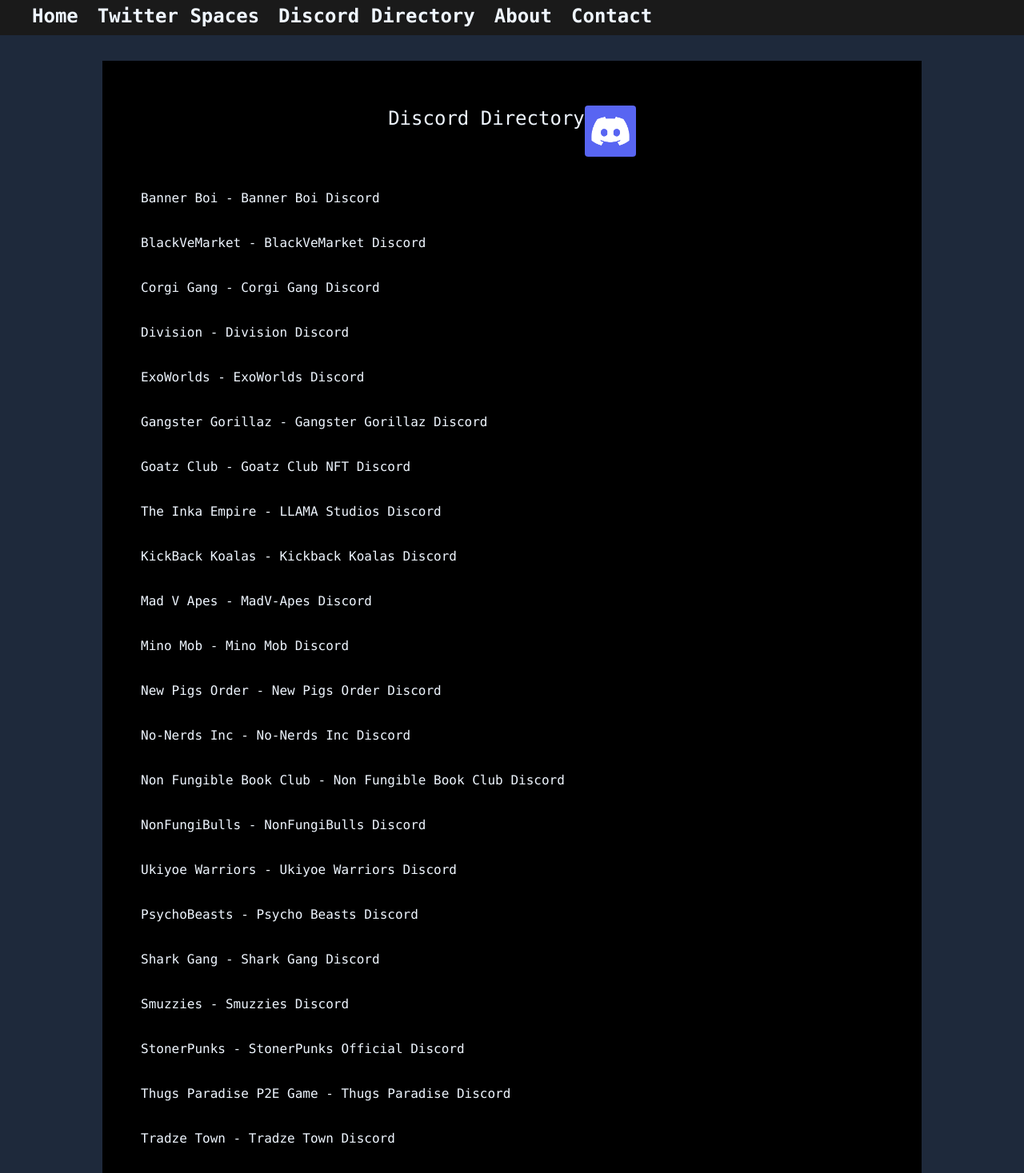
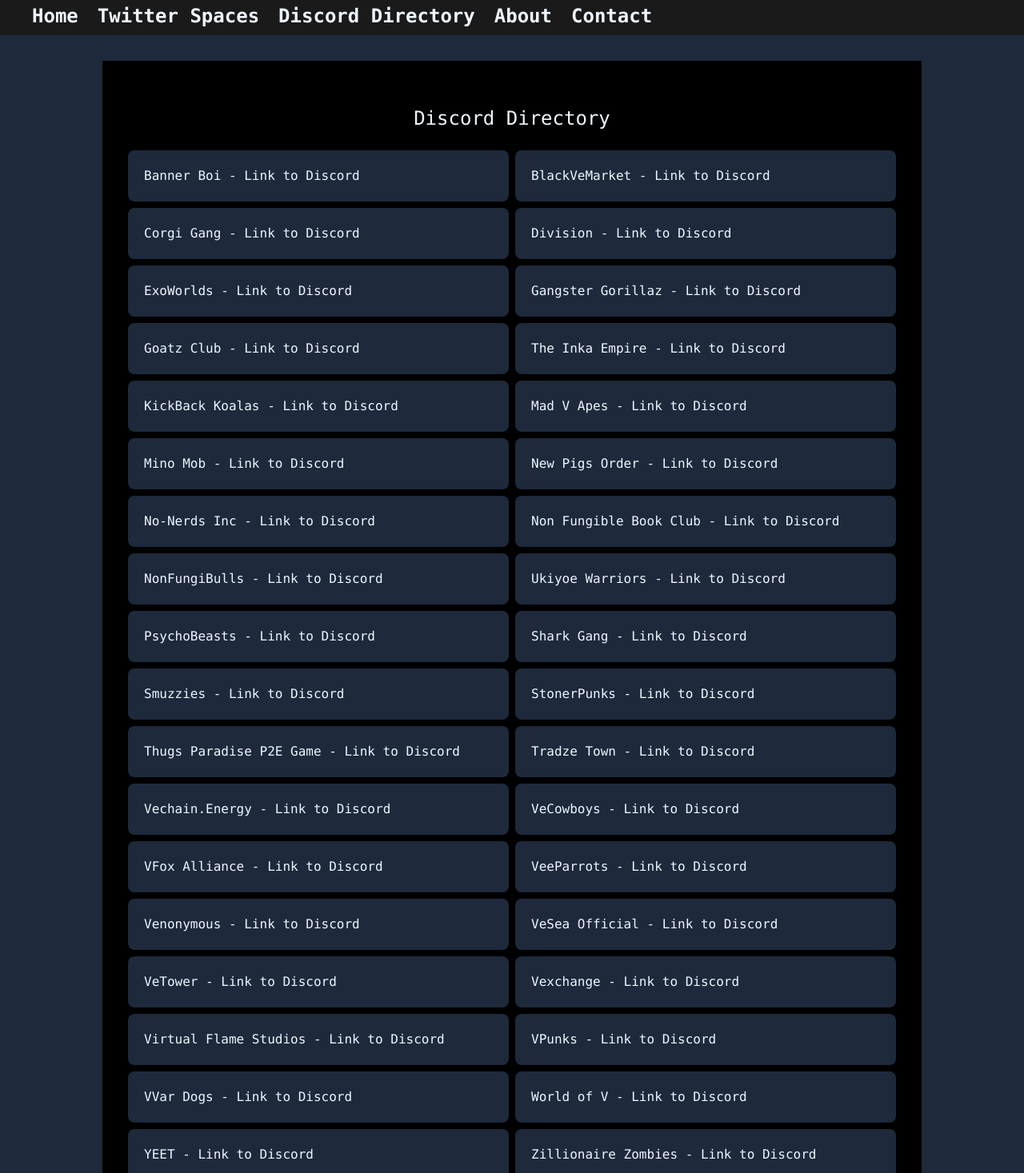
Before and after one commit to snoozie-v/nfn, a React (Vite) app: page /discord in a window 1280 px wide. Shown: the part 60-1527 px from the top of the page at 80% size. Built offline with nearby package versions, Linux system fonts and the light colour scheme.

Commit message:
discord page update 1

```diff
--- a/src/pages/Discord.jsx
+++ b/src/pages/Discord.jsx
@@ -8,47 +8,47 @@
 
         <div className="bg-black p-8 w-4/5 justify-center">
 
-          <div className="justify-center flex py-6 text-bold text-blue-50 text-2xl">Discord Directory <img src={discord} className='rounded w-[64px] h-[64px]'></img></div>
-          <div className="p-4 text-blue-50">Banner Boi - <a href="https://discord.gg/hn2R8C7XUW" className='hover:underline'>Banner Boi Discord</a></div>
-          <div className="p-4 text-blue-50">BlackVeMarket - <a href="https://discord.gg/CfQy7k2QQH" className='hover:underline'>BlackVeMarket Discord</a></div>
-          <div className="p-4 text-blue-50">Corgi Gang - <a href="https://discord.gg/pCsrw4mp6z" className='hover:underline'>Corgi Gang Discord</a></div>
-          <div className="p-4 text-blue-50">Division - <a href="https://discord.gg/divisionnft" className='hover:underline'>Division Discord</a></div>
-          <div className="p-4 text-blue-50">ExoWorlds - <a href="https://discord.gg/mWDyWmNtp3" className='hover:underline'>ExoWorlds Discord</a></div>
-          <div className="p-4 text-blue-50">Gangster Gorillaz - <a href="https://discord.gg/BD9ueyGqRp" className='hover:underline'>Gangster Gorillaz Discord</a></div>
-          <div className="p-4 text-blue-50">Goatz Club - <a href="https://discord.gg/8bV55nrRyq" className='hover:underline'>Goatz Club NFT Discord</a></div>
-          <div className="p-4 text-blue-50">The Inka Empire - <a href="https://discord.gg/bT7WUH3dBT" className='hover:underline'>LLAMA Studios Discord</a></div>
-          <div className="p-4 text-blue-50">KickBack Koalas - <a href="https://discord.gg/eVeQ2vpgku" className='hover:underline'>Kickback Koalas Discord</a></div>
-          <div className="p-4 text-blue-50">Mad V Apes - <a href="https://discord.gg/madvapesnft" className='hover:underline'>MadV-Apes Discord</a></div>
-          <div className="p-4 text-blue-50">Mino Mob - <a href="https://discord.gg/qp8ew4NxzG" className='hover:underline'>Mino Mob Discord</a></div>
-          <div className="p-4 text-blue-50">New Pigs Order - <a href="https://discord.gg/63n7MQ5xfP" className='hover:underline'>New Pigs Order Discord</a></div>
-          <div className="p-4 text-blue-50">No-Nerds Inc - <a href="https://discord.gg/hEw89HMJfc" className='hover:underline'>No-Nerds Inc Discord</a></div>
-          <div className="p-4 text-blue-50">Non Fungible Book Club - <a href="https://discord.gg/GwJCaCYbAw" className='hover:underline'>Non Fungible Book Club Discord</a></div>
-          <div className="p-4 text-blue-50">NonFungiBulls - <a href="https://discord.gg/6BjRw9KyTB" className='hover:underline'>NonFungiBulls Discord</a></div>
-          <div className="p-4 text-blue-50">Ukiyoe Warriors - <a href="https://discord.gg/uGwcVWmP59" className='hover:underline'>Ukiyoe Warriors Discord</a></div>
-          <div className="p-4 text-blue-50">PsychoBeasts - <a href="https://discord.gg/psychobeasts" className='hover:underline'>Psycho Beasts Discord</a></div>
-          <div className="p-4 text-blue-50">Shark Gang - <a href="https://discord.gg/sharkgang" className='hover:underline'>Shark Gang Discord</a></div>
-          <div className="p-4 text-blue-50">Smuzzies - <a href="https://discord.gg/UF9ZufMgkM" className='hover:underline'>Smuzzies Discord</a></div>
-          <div className="p-4 text-blue-50">StonerPunks - <a href="https://discord.gg/hw7J3NRc9e" className='hover:underline'>StonerPunks Official Discord</a></div>
-          <div className="p-4 text-blue-50">Thugs Paradise P2E Game - <a href="https://discord.gg/fb2EDdjctV" className='hover:underline'>Thugs Paradise Discord</a></div>
-          <div className="p-4 text-blue-50">Tradze Town - <a href="https://discord.gg/ApqgjXejyh" className='hover:underline'>Tradze Town Discord</a></div>
-          <div className="p-4 text-blue-50">Vechain.Energy - <a href="https://discord.gg/2zFpyvFsTV" className='hover:underline'>VeChain Energy Discord</a></div>
-          <div className="p-4 text-blue-50">VeCowboys - <a href="https://discord.gg/SWBVwMvq9q" className='hover:underline'>VeCowboys Discord</a></div>
-          <div className="p-4 text-blue-50">VFox Alliance - <a href="https://discord.gg/PzZ2gfQwbQ" className='hover:underline'>VFox Alliance Discord</a></div>
-          <div className="p-4 text-blue-50">VeeParrots - <a href="https://discord.gg/7yDjdXgke8" className='hover:underline'>VeeParrots Discord</a></div>
-          <div className="p-4 text-blue-50">Venonymous - <a href="https://discord.gg/EaMZX7hFev" className='hover:underline'>Venonymous Discord</a></div>
-          <div className="p-4 text-blue-50">VeSea Official - <a href="https://discord.gg/vesea" className='hover:underline'>VeSea Official Discord</a></div>
-          <div className="p-4 text-blue-50">VeTower - <a href="https://discord.gg/mXZthzZQAn" className='hover:underline'>Vetower Discord</a></div>
-          <div className="p-4 text-blue-50">Vexchange - <a href="https://discord.gg/6gqAvkWg47" className='hover:underline'>Vexchange Discord</a></div>
-          <div className="p-4 text-blue-50">Virtual Flame Studios - <a href="https://discord.gg/byAsnUTwfc" className='hover:underline'>Virtual Flame Studios Discord</a></div>
-          <div className="p-4 text-blue-50">VPunks - <a href="https://discord.gg/2Xr3uZFm6V" className='hover:underline'>VPunks Discord</a></div>
-          <div className="p-4 text-blue-50">VVar Dogs - <a href="https://discord.gg/vvardogs" className='hover:underline'>VVar Dogs Discord</a></div>
-          <div className="p-4 text-blue-50">World of V - <a href="https://discord.gg/worldofv" className='hover:underline'>World Of V Discord</a></div>
-          <div className="p-4 text-blue-50">YEET - <a href="https://discord.gg/C6jramq5M8" className='hover:underline'>$YEET Discord</a></div>
-          <div className="p-4 text-blue-50">Zillionaire Zombies - <a href="https://discord.gg/FjPYu24GmW" className='hover:underline'>Zillionaire Zombies Discord</a></div>
-
-          <Footer />
+          <div className="justify-center flex py-6 text-bold text-blue-50 text-2xl">Discord Directory</div>
+          <div className='sm:grid sm:grid-cols-2 sm:gap-2'>
+          <div className='p-1 bg-slate-800 rounded-lg'><div className="p-4 text-blue-50">Banner Boi - <a href="https://discord.gg/hn2R8C7XUW" className='hover:underline'>Link to Discord</a></div></div>
+          <div className='p-1 bg-slate-800 rounded-lg'><div className="p-4 text-blue-50">BlackVeMarket - <a href="https://discord.gg/CfQy7k2QQH" className='hover:underline'>Link to Discord</a></div></div>
+          <div className='p-1 bg-slate-800 rounded-lg'><div className="p-4 text-blue-50">Corgi Gang - <a href="https://discord.gg/pCsrw4mp6z" className='hover:underline'>Link to Discord</a></div></div>
+          <div className='p-1 bg-slate-800 rounded-lg'><div className="p-4 text-blue-50">Division - <a href="https://discord.gg/divisionnft" className='hover:underline'>Link to Discord</a></div></div>
+          <div className='p-1 bg-slate-800 rounded-lg'><div className="p-4 text-blue-50">ExoWorlds - <a href="https://discord.gg/mWDyWmNtp3" className='hover:underline'>Link to Discord</a></div></div>
+          <div className='p-1 bg-slate-800 rounded-lg'><div className="p-4 text-blue-50">Gangster Gorillaz - <a href="https://discord.gg/BD9ueyGqRp" className='hover:underline'>Link to Discord</a></div></div>
+          <div className='p-1 bg-slate-800 rounded-lg'><div className="p-4 text-blue-50">Goatz Club - <a href="https://discord.gg/8bV55nrRyq" className='hover:underline'>Link to Discord</a></div></div>
+          <div className='p-1 bg-slate-800 rounded-lg'><div className="p-4 text-blue-50">The Inka Empire - <a href="https://discord.gg/bT7WUH3dBT" className='hover:underline'>Link to Discord</a></div></div>
+          <div className='p-1 bg-slate-800 rounded-lg'><div className="p-4 text-blue-50">KickBack Koalas - <a href="https://discord.gg/eVeQ2vpgku" className='hover:underline'>Link to Discord</a></div></div>
+          <div className='p-1 bg-slate-800 rounded-lg'><div className="p-4 text-blue-50">Mad V Apes - <a href="https://discord.gg/madvapesnft" className='hover:underline'>Link to Discord</a></div></div>
+          <div className='p-1 bg-slate-800 rounded-lg'><div className="p-4 text-blue-50">Mino Mob - <a href="https://discord.gg/qp8ew4NxzG" className='hover:underline'>Link to Discord</a></div></div>
+          <div className='p-1 bg-slate-800 rounded-lg'><div className="p-4 text-blue-50">New Pigs Order - <a href="https://discord.gg/63n7MQ5xfP" className='hover:underline'>Link to Discord</a></div></div>
+          <div className='p-1 bg-slate-800 rounded-lg'><div className="p-4 text-blue-50">No-Nerds Inc - <a href="https://discord.gg/hEw89HMJfc" className='hover:underline'>Link to Discord</a></div></div>
+          <div className='p-1 bg-slate-800 rounded-lg'><div className="p-4 text-blue-50">Non Fungible Book Club - <a href="https://discord.gg/GwJCaCYbAw" className='hover:underline'>Link to Discord</a></div></div>
+          <div className='p-1 bg-slate-800 rounded-lg'><div className="p-4 text-blue-50">NonFungiBulls - <a href="https://discord.gg/6BjRw9KyTB" className='hover:underline'>Link to Discord</a></div></div>
+          <div className='p-1 bg-slate-800 rounded-lg'><div className="p-4 text-blue-50">Ukiyoe Warriors - <a href="https://discord.gg/uGwcVWmP59" className='hover:underline'>Link to Discord</a></div></div>
+          <div className='p-1 bg-slate-800 rounded-lg'><div className="p-4 text-blue-50">PsychoBeasts - <a href="https://discord.gg/psychobeasts" className='hover:underline'>Link to Discord</a></div></div>
+          <div className='p-1 bg-slate-800 rounded-lg'><div className="p-4 text-blue-50">Shark Gang - <a href="https://discord.gg/sharkgang" className='hover:underline'>Link to Discord</a></div></div>
+          <div className='p-1 bg-slate-800 rounded-lg'><div className="p-4 text-blue-50">Smuzzies - <a href="https://discord.gg/UF9ZufMgkM" className='hover:underline'>Link to Discord</a></div></div>
+          <div className='p-1 bg-slate-800 rounded-lg'><div className="p-4 text-blue-50">StonerPunks - <a href="https://discord.gg/hw7J3NRc9e" className='hover:underline'>Link to Discord</a></div></div>
+          <div className='p-1 bg-slate-800 rounded-lg'><div className="p-4 text-blue-50">Thugs Paradise P2E Game - <a href="https://discord.gg/fb2EDdjctV" className='hover:underline'>Link to Discord</a></div></div>
+          <div className='p-1 bg-slate-800 rounded-lg'><div className="p-4 text-blue-50">Tradze Town - <a href="https://discord.gg/ApqgjXejyh" className='hover:underline'>Link to Discord</a></div></div>
+          <div className='p-1 bg-slate-800 rounded-lg'><div className="p-4 text-blue-50">Vechain.Energy - <a href="https://discord.gg/2zFpyvFsTV" className='hover:underline'>Link to Discord</a></div></div>
+          <div className='p-1 bg-slate-800 rounded-lg'><div className="p-4 text-blue-50">VeCowboys - <a href="https://discord.gg/SWBVwMvq9q" className='hover:underline'>Link to Discord</a></div></div>
+          <div className='p-1 bg-slate-800 rounded-lg'><div className="p-4 text-blue-50">VFox Alliance - <a href="https://discord.gg/PzZ2gfQwbQ" className='hover:underline'>Link to Discord</a></div></div>
+          <div className='p-1 bg-slate-800 rounded-lg'><div className="p-4 text-blue-50">VeeParrots - <a href="https://discord.gg/7yDjdXgke8" className='hover:underline'>Link to Discord</a></div></div>
+          <div className='p-1 bg-slate-800 rounded-lg'><div className="p-4 text-blue-50">Venonymous - <a href="https://discord.gg/EaMZX7hFev" className='hover:underline'>Link to Discord</a></div></div>
+          <div className='p-1 bg-slate-800 rounded-lg'><div className="p-4 text-blue-50">VeSea Official - <a href="https://discord.gg/vesea" className='hover:underline'>Link to Discord</a></div></div>
+          <div className='p-1 bg-slate-800 rounded-lg'><div className="p-4 text-blue-50">VeTower - <a href="https://discord.gg/mXZthzZQAn" className='hover:underline'>Link to Discord</a></div></div>
+          <div className='p-1 bg-slate-800 rounded-lg'><div className="p-4 text-blue-50">Vexchange - <a href="https://discord.gg/6gqAvkWg47" className='hover:underline'>Link to Discord</a></div></div>
+          <div className='p-1 bg-slate-800 rounded-lg'><div className="p-4 text-blue-50">Virtual Flame Studios - <a href="https://discord.gg/byAsnUTwfc" className='hover:underline'>Link to Discord</a></div></div>
+          <div className='p-1 bg-slate-800 rounded-lg'><div className="p-4 text-blue-50">VPunks - <a href="https://discord.gg/2Xr3uZFm6V" className='hover:underline'>Link to Discord</a></div></div>
+          <div className='p-1 bg-slate-800 rounded-lg'><div className="p-4 text-blue-50">VVar Dogs - <a href="https://discord.gg/vvardogs" className='hover:underline'>Link to Discord</a></div></div>
+          <div className='p-1 bg-slate-800 rounded-lg'><div className="p-4 text-blue-50">World of V - <a href="https://discord.gg/worldofv" className='hover:underline'>Link to Discord</a></div></div>
+          <div className='p-1 bg-slate-800 rounded-lg'><div className="p-4 text-blue-50">YEET - <a href="https://discord.gg/C6jramq5M8" className='hover:underline'>Link to Discord</a></div></div>
+          <div className='p-1 bg-slate-800 rounded-lg'><div className="p-4 text-blue-50">Zillionaire Zombies - <a href="https://discord.gg/FjPYu24GmW" className='hover:underline'>Link to Discord</a></div></div>
+          </div>
+          <Footer className='2'/>
         </div>
-
     </div>
   )
 }
```
